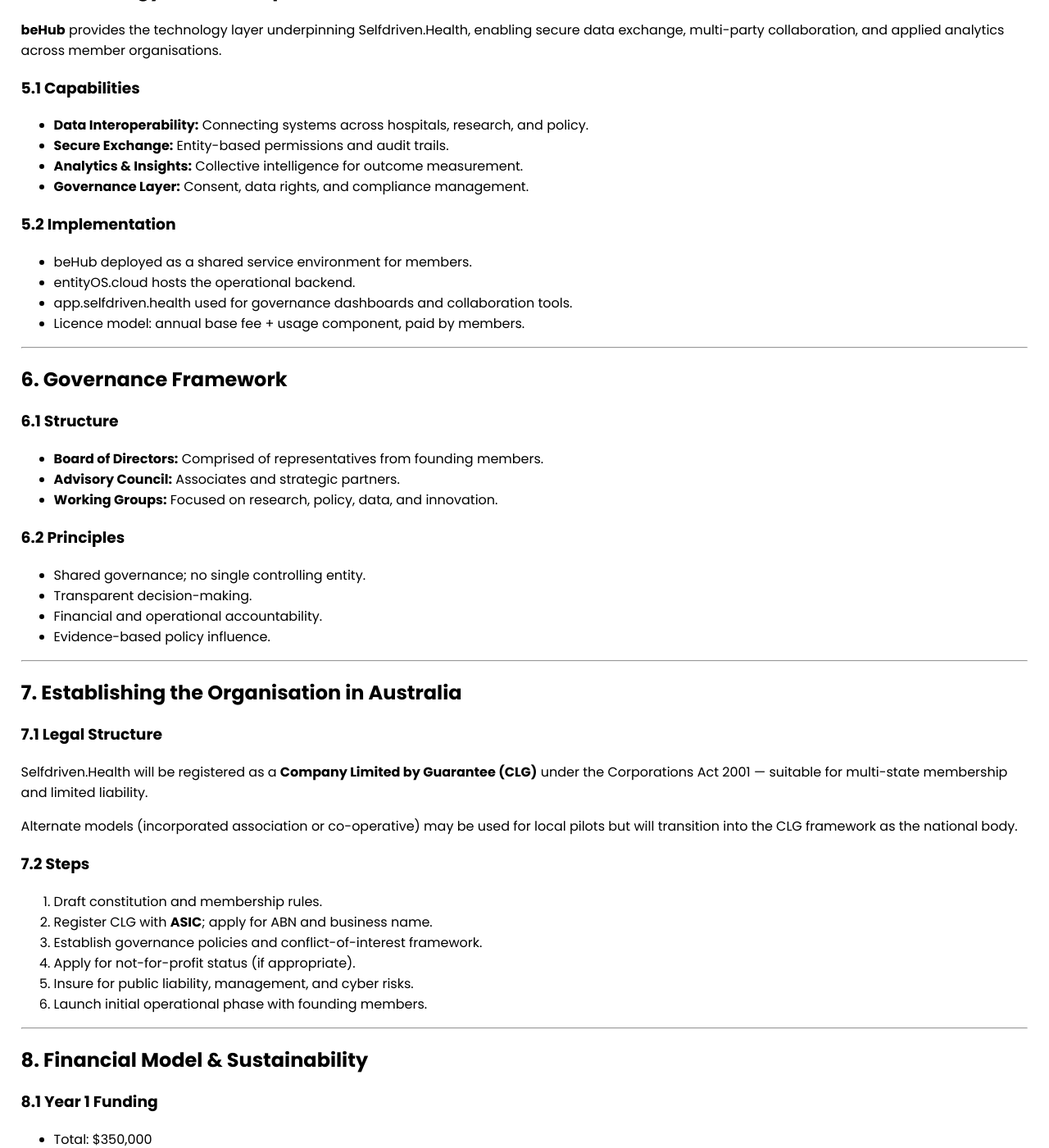
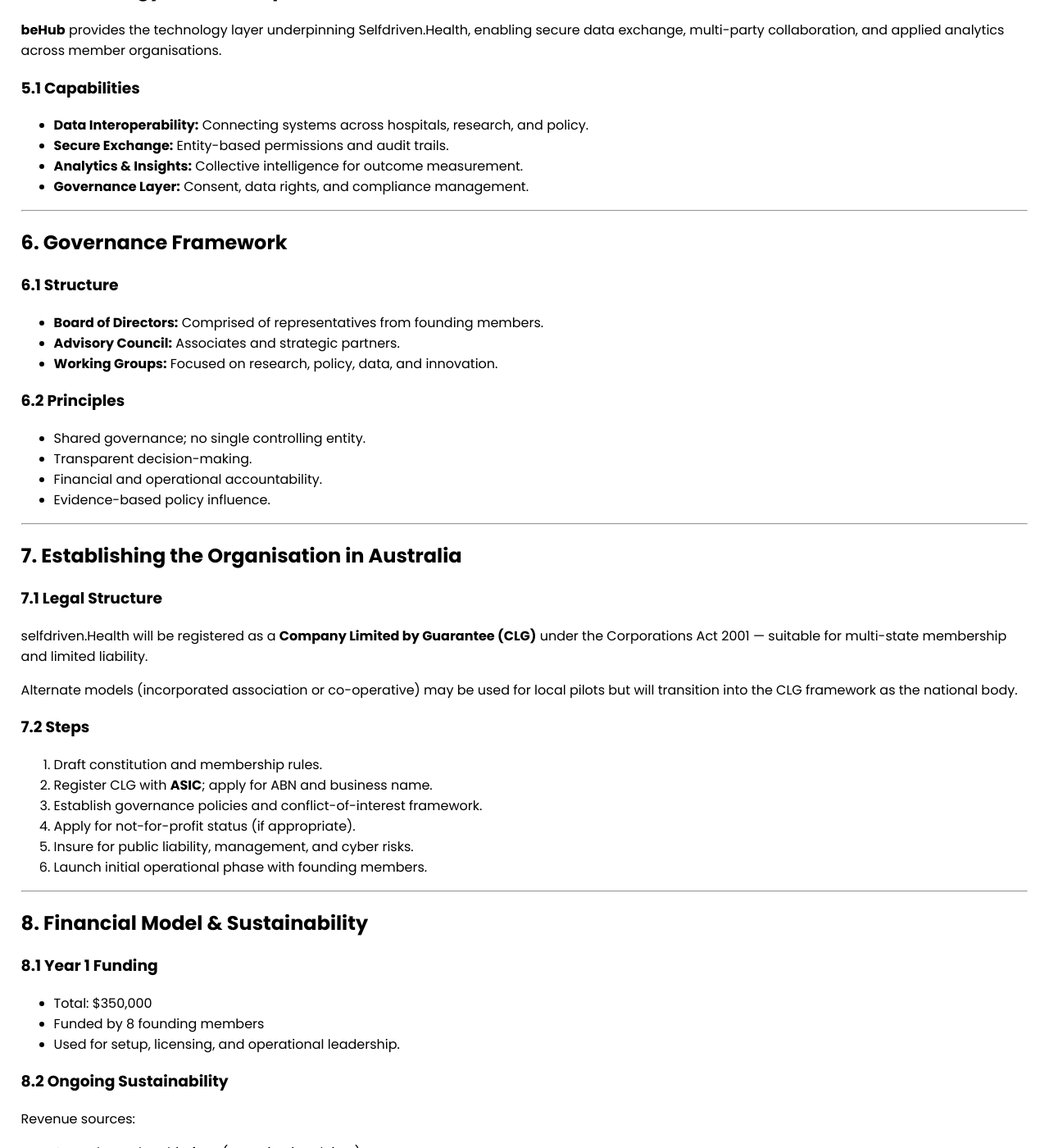
Before and after one commit to selfdriven-foundation/selfdriven-health, a Jekyll site: the page built from docs/pages/organisation-opportunity.md, in a window 1280 px wide and 1400 px high, scrolled down 3597 px. Shown: the whole window at 82% size. Built offline with Jekyll 4.4.1, drawn with Linux system fonts in a browser that asks for light colours.

Commit message:
Update organisation-opportunity.md

```diff
--- a/docs/pages/organisation-opportunity.md
+++ b/docs/pages/organisation-opportunity.md
@@ -162,11 +162,6 @@
 - **Analytics & Insights:** Collective intelligence for outcome measurement.
 - **Governance Layer:** Consent, data rights, and compliance management.
 
-### 5.2 Implementation
-- beHub deployed as a shared service environment for members.
-- entityOS.cloud hosts the operational backend.
-- app.selfdriven.health used for governance dashboards and collaboration tools.
-- Licence model: annual base fee + usage component, paid by members.
 
 ---
 
@@ -188,7 +183,7 @@
 ## 7. Establishing the Organisation in Australia
 
 ### 7.1 Legal Structure
-Selfdriven.Health will be registered as a **Company Limited by Guarantee (CLG)** under the Corporations Act 2001 — suitable for multi-state membership and limited liability.
+selfdriven.Health will be registered as a **Company Limited by Guarantee (CLG)** under the Corporations Act 2001 — suitable for multi-state membership and limited liability.
 
 Alternate models (incorporated association or co-operative) may be used for local pilots but will transition into the CLG framework as the national body.
 
```
